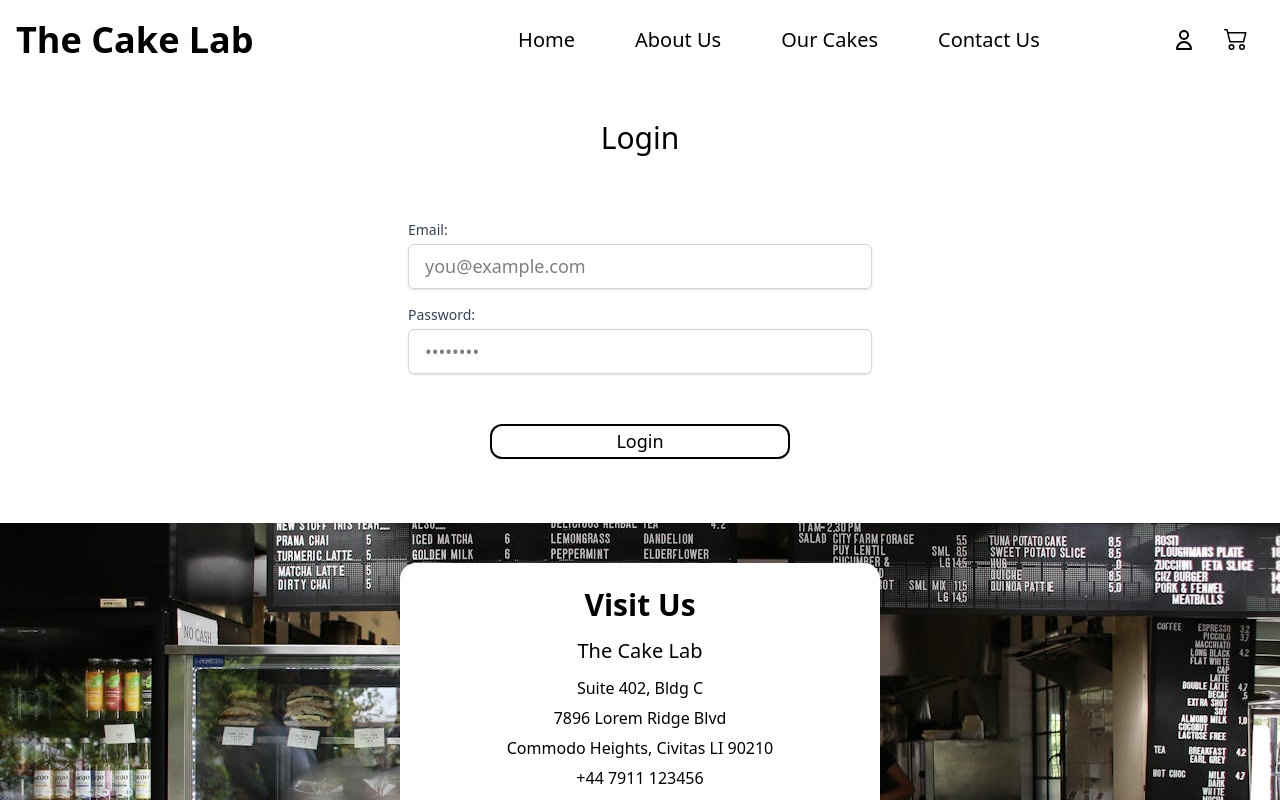
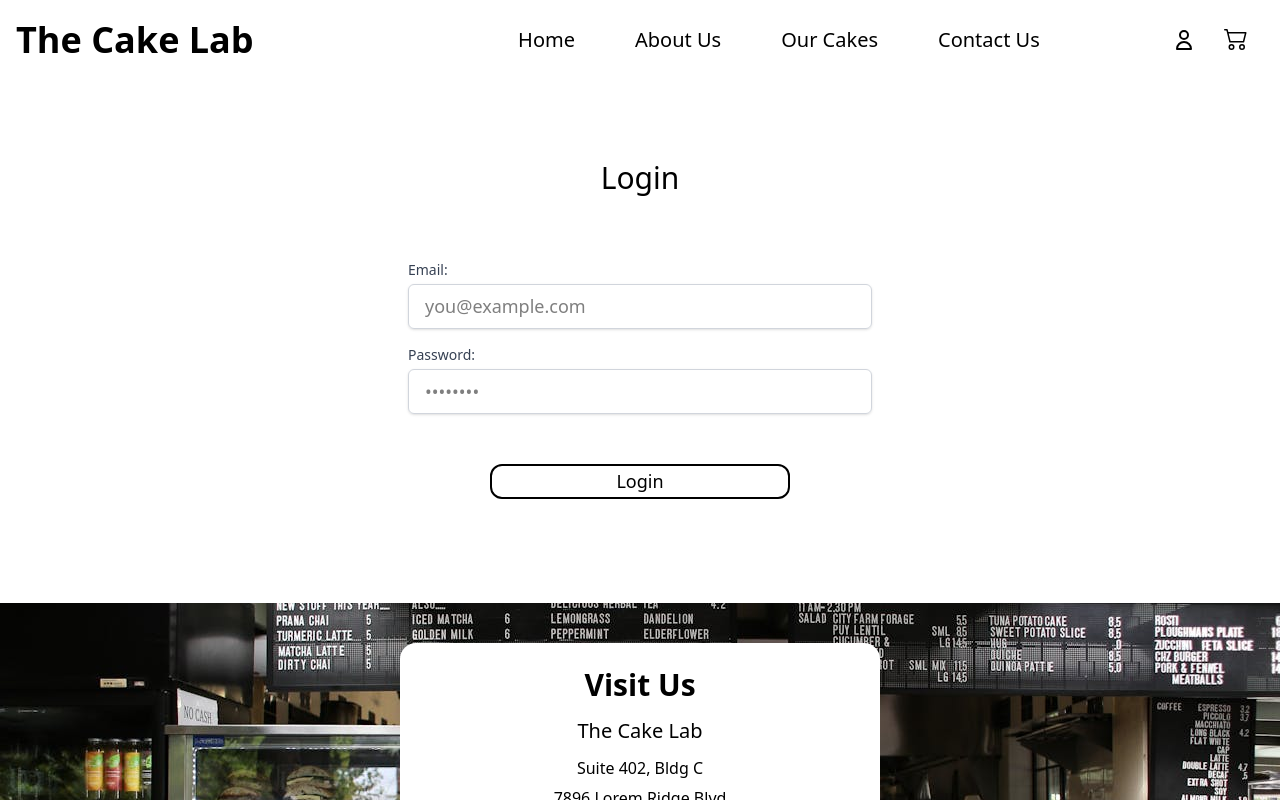
Before and after one commit to qinangao/cake-shop, a React (Vite) app: page /login in a window 1280 px wide. Shown: the top 800 px of the page. Built offline with nearby package versions, Linux system fonts and the light colour scheme.

Commit message:
fix: increase padding in Login component for better spacing

```diff
--- a/src/features/user/Login.tsx
+++ b/src/features/user/Login.tsx
@@ -5,7 +5,7 @@ import Button from "../../UI/components/Button";
 function Login() {
   return (
     <>
-      <div className="text-[18px] py-10">
+      <div className="text-[18px] py-20">
         <h2 className="text-center text-3xl pb-10">Login</h2>
         <form className="max-w-lg mx-auto p-6 rounded-xl  space-y-4">
           <div>
```
